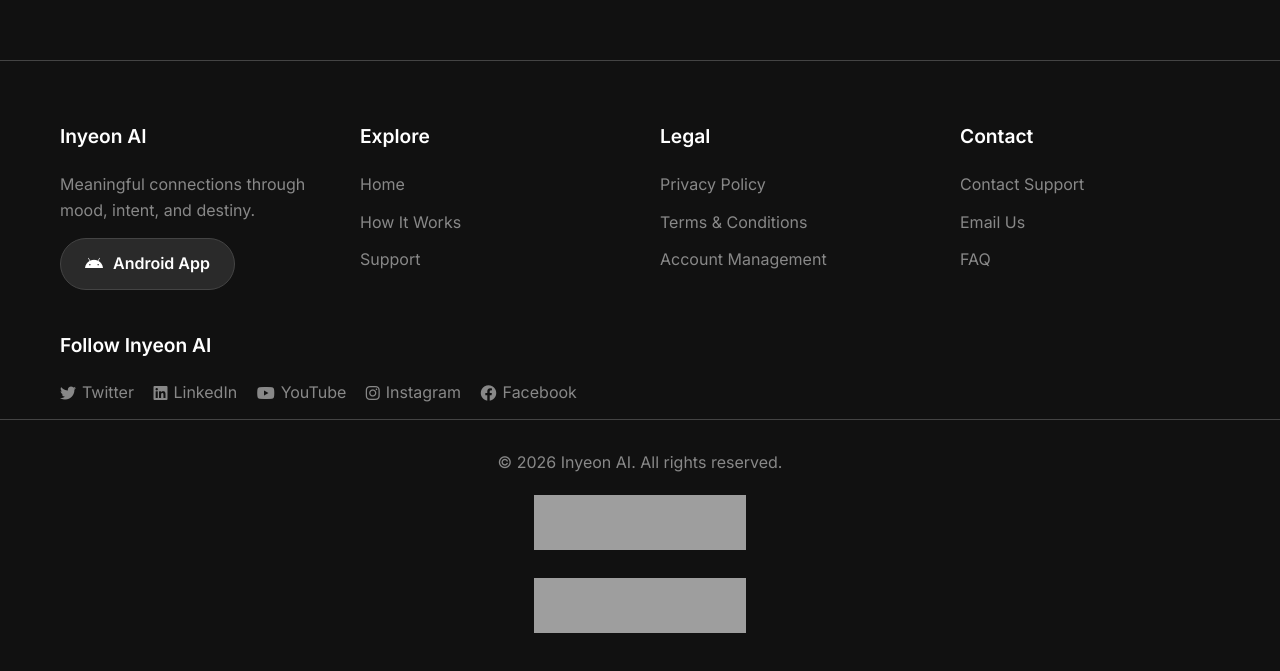
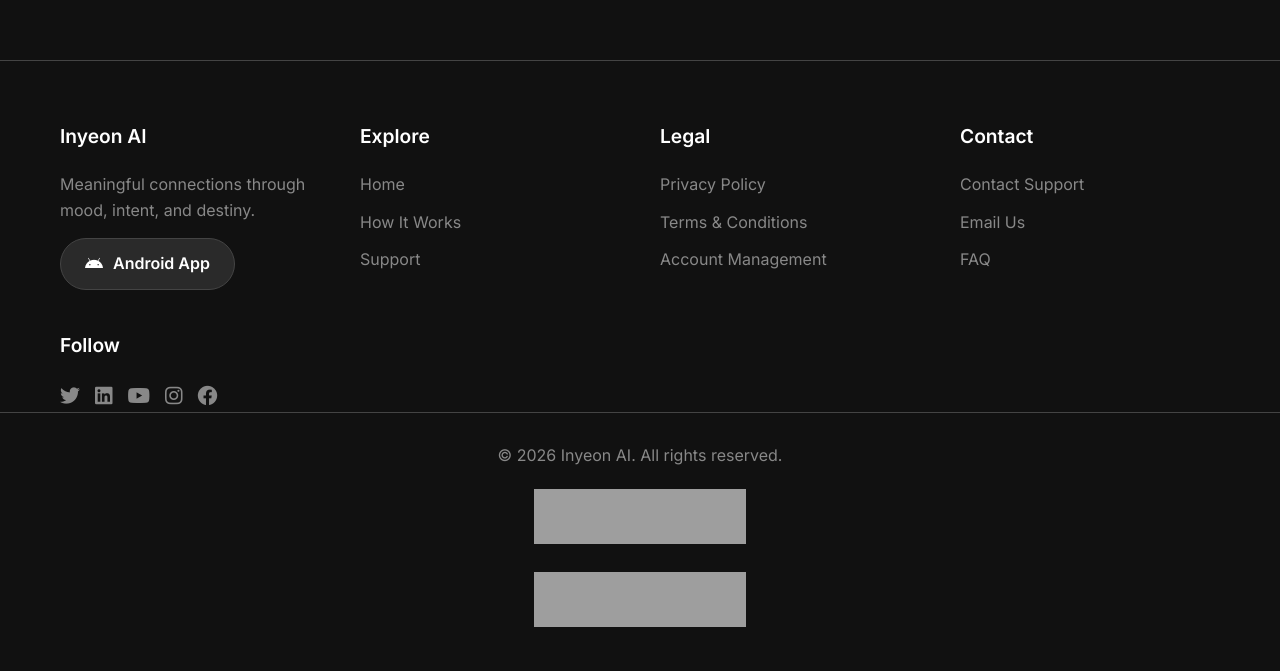
Before and after one commit to adminFlirtyfy/inyeon, a plain HTML site: page index.html in a window 1280 px wide. Shown: the part 4683-5354 px from the top of the page. Drawn offline with Linux system fonts and the light colour scheme; grey boxes are pictures that could not be loaded.

Commit message:
Refactor social media links to use icons

```diff
--- a/index.html
+++ b/index.html
@@ -441,14 +441,19 @@
             background-position: right 16px center;
             padding-right: 40px;
         }
-         .social-links li {
-           display: inline-block;
-           margin-right: 15px;
+         .social-icons {
+           display: flex;
+           gap: 15px;
+           align-items: center;
+           flex-wrap: wrap;
          }
-      .social-links li a {
-        display: inline-flex;
-        align-items: center;
-        gap: 6px;
+      .social-icons a {
+        color: var(--medium-gray);  /* or your theme color */
+        font-size: 20px;
+        transition: color 0.2s ease;
+      }
+      .social-icons a:hover {
+        color: var(--accent-color); /* your brand color, e.g., #ff6b6b */
       }
     </style>
 </head>
@@ -623,14 +628,14 @@
         </div>
         <!-- NEW: Social Media Column -->
         <div class="footer-col">
-           <h3>Follow Inyeon AI</h3>
-                <ul class="footer-links social-links">
-                    <li><a href="https://twitter.com/inyeonai" target="_blank" rel="noopener noreferrer" aria-label="Twitter"><i class="fab fa-twitter"></i> Twitter</a></li>
-                    <li><a href="https://linkedin.com/company/inyeonai" target="_blank" rel="noopener noreferrer" aria-label="LinkedIn"><i class="fab fa-linkedin"></i> LinkedIn</a></li>
-                    <li><a href="https://youtube.com/@inyeonai" target="_blank" rel="noopener noreferrer" aria-label="YouTube"><i class="fab fa-youtube"></i> YouTube</a></li>
-                    <li><a href="https://instagram.com/inyeonai" target="_blank" rel="noopener noreferrer" aria-label="Instagram"><i class="fab fa-instagram"></i> Instagram</a></li>
-                    <li><a href="https://facebook.com/inyeonai" target="_blank" rel="noopener noreferrer" aria-label="Facebook"><i class="fab fa-facebook"></i> Facebook</a></li>
-                </ul>
+                <h3>Follow</h3>
+                <div class="social-icons">
+                    <a href="https://twitter.com/inyeonai" target="_blank" rel="noopener noreferrer" aria-label="Twitter"><i class="fab fa-twitter"></i></a>
+                    <a href="https://linkedin.com/company/inyeonai" target="_blank" rel="noopener noreferrer" aria-label="LinkedIn"><i class="fab fa-linkedin"></i></a>
+                    <a href="https://youtube.com/@inyeonai" target="_blank" rel="noopener noreferrer" aria-label="YouTube"><i class="fab fa-youtube"></i></a>
+                    <a href="https://instagram.com/inyeonai" target="_blank" rel="noopener noreferrer" aria-label="Instagram"><i class="fab fa-instagram"></i></a>
+                    <a href="https://facebook.com/inyeonai" target="_blank" rel="noopener noreferrer" aria-label="Facebook"><i class="fab fa-facebook"></i></a>
+                </div>
             </div>
         </div>
         <div class="copyright">&copy; 2026 Inyeon AI. All rights reserved.</div>
```
